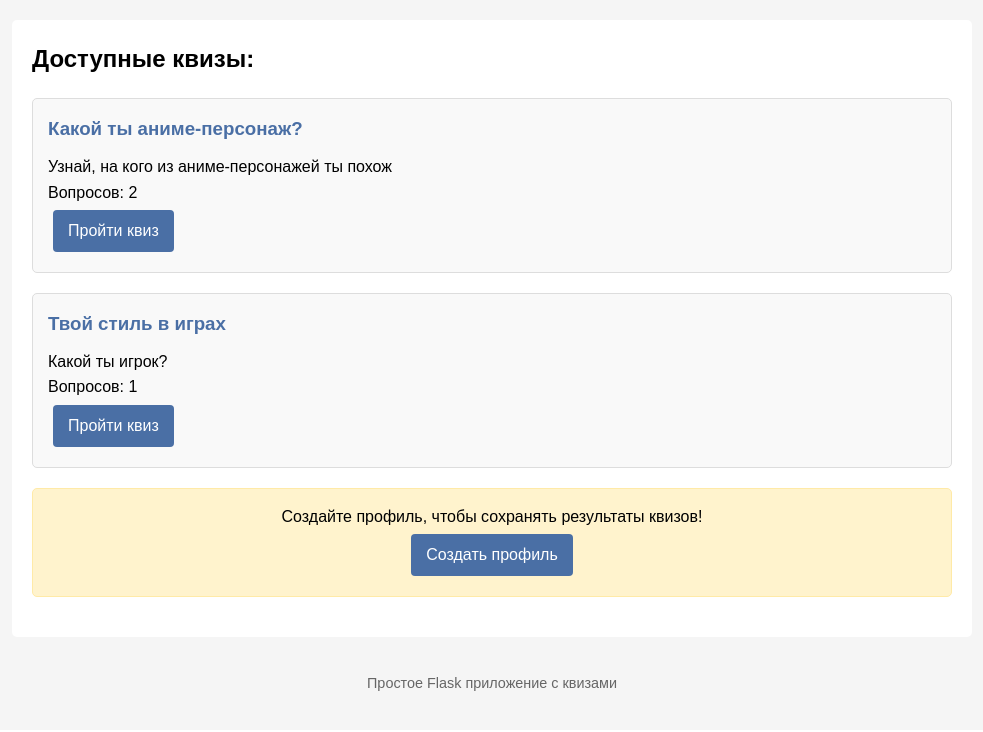
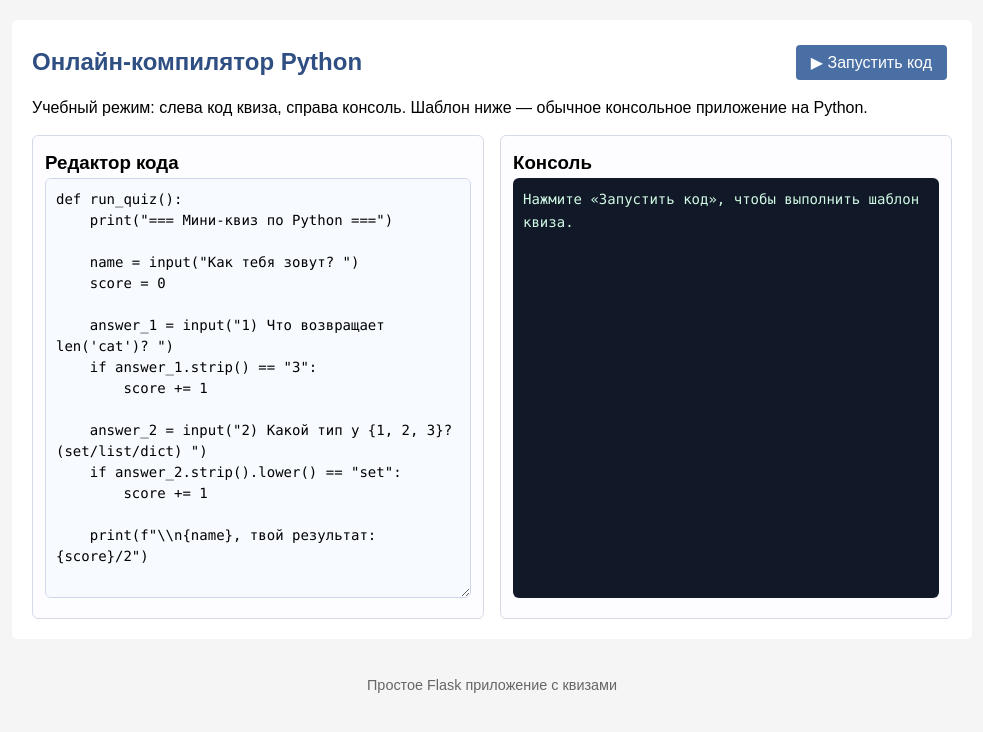
Before and after one commit to ze6r4/Flask, a Flask app: page / in a window 1280 px wide. Shown: the part 147-879 px from the top of the page, without its empty margins (148-1131 px from the left). Before the commit the page ends 838 px from the top, so only its background shows below. Run offline with Flask 3, Linux system fonts and the light colour scheme; some libraries are stand-ins or nearby versions.

Commit message:
Сделать главную страницу простым Python-компилятором

```diff
--- a/static/style.css
+++ b/static/style.css
@@ -255,3 +255,66 @@ footer {
         grid-template-columns: 1fr;
     }
 }
+
+
+.compiler-header {
+    display: flex;
+    justify-content: space-between;
+    align-items: center;
+    gap: 12px;
+    margin-bottom: 10px;
+}
+
+.compiler-header h2 {
+    color: #2f4f83;
+}
+
+.compiler-description {
+    margin-bottom: 15px;
+}
+
+.compiler-layout {
+    display: grid;
+    grid-template-columns: 1fr 1fr;
+    gap: 16px;
+}
+
+.editor-panel,
+.console-panel {
+    border: 1px solid #d5dbe6;
+    border-radius: 6px;
+    background: #fdfdff;
+    padding: 12px;
+}
+
+#python-editor {
+    width: 100%;
+    min-height: 420px;
+    border: 1px solid #cfd8ea;
+    border-radius: 6px;
+    padding: 10px;
+    font-family: Consolas, Monaco, monospace;
+    font-size: 14px;
+    line-height: 1.5;
+    resize: vertical;
+    background: #f7faff;
+}
+
+#python-console {
+    min-height: 420px;
+    max-height: 420px;
+    overflow: auto;
+    padding: 10px;
+    border-radius: 6px;
+    background: #111827;
+    color: #d1fae5;
+    font-family: Consolas, Monaco, monospace;
+    font-size: 14px;
+    white-space: pre-wrap;
+}
+
+@media (max-width: 900px) {
+    .compiler-layout {
+        grid-template-columns: 1fr;
+    }
+}
--- a/templates/index.html
+++ b/templates/index.html
@@ -1,25 +1,84 @@
 {% extends "base.html" %}
 
+{% block title %}Онлайн-компилятор Python{% endblock %}
+
 {% block content %}
-<h2>Доступные квизы:</h2>
+<section class="compiler-header">
+    <h2>Онлайн-компилятор Python</h2>
+    <button id="run-python" class="btn">▶ Запустить код</button>
+</section>
 
-<div class="quizzes">
-    {% for quiz in quizzes %}
-    <div class="quiz-card">
-        <h3>{{ quiz.title }}</h3>
-        <p>{{ quiz.description }}</p>
-        <p>Вопросов: {{ quiz.questions|length }}</p>
-        <a href="{{ url_for('take_quiz', quiz_id=quiz.id) }}" class="btn">
-            Пройти квиз
-        </a>
+<p class="compiler-description">
+    Учебный режим: слева код квиза, справа консоль. Шаблон ниже — обычное консольное приложение на Python.
+</p>
+
+<section class="compiler-layout">
+    <div class="editor-panel">
+        <h3>Редактор кода</h3>
+        <textarea id="python-editor" spellcheck="false">def run_quiz():
+    print("=== Мини-квиз по Python ===")
+
+    name = input("Как тебя зовут? ")
+    score = 0
+
+    answer_1 = input("1) Что возвращает len('cat')? ")
+    if answer_1.strip() == "3":
+        score += 1
+
+    answer_2 = input("2) Какой тип у {1, 2, 3}? (set/list/dict) ")
+    if answer_2.strip().lower() == "set":
+        score += 1
+
+    print(f"\\n{name}, твой результат: {score}/2")
+
+
+run_quiz()</textarea>
     </div>
-    {% endfor %}
-</div>
 
-{% if not session.username %}
-<div class="notice">
-    <p>Создайте профиль, чтобы сохранять результаты квизов!</p>
-    <a href="{{ url_for('create_profile') }}" class="btn">Создать профиль</a>
-</div>
-{% endif %}
+    <div class="console-panel">
+        <h3>Консоль</h3>
+        <pre id="python-console">Нажмите «Запустить код», чтобы выполнить шаблон квиза.</pre>
+    </div>
+</section>
+
+<script src="https://cdn.jsdelivr.net/npm/skulpt@1.2.0/dist/skulpt.min.js"></script>
+<script src="https://cdn.jsdelivr.net/npm/skulpt@1.2.0/dist/skulpt-stdlib.js"></script>
+<script>
+    const runButton = document.getElementById('run-python');
+    const editor = document.getElementById('python-editor');
+    const output = document.getElementById('python-console');
+
+    function appendOutput(text) {
+        output.textContent += text;
+    }
+
+    function builtinRead(x) {
+        if (Sk.builtinFiles === undefined || Sk.builtinFiles['files'][x] === undefined) {
+            throw new Error("Файл не найден: '" + x + "'");
+        }
+        return Sk.builtinFiles['files'][x];
+    }
+
+    runButton.addEventListener('click', async () => {
+        output.textContent = '';
+
+        Sk.pre = 'python-console';
+        Sk.configure({
+            output: appendOutput,
+            read: builtinRead,
+            inputfunTakesPrompt: true,
+            inputfun: (promptText) => {
+                const userInput = window.prompt(promptText) ?? '';
+                appendOutput(promptText + userInput + '\n');
+                return Promise.resolve(userInput);
+            }
+        });
+
+        try {
+            await Sk.misceval.asyncToPromise(() => Sk.importMainWithBody('<stdin>', false, editor.value, true));
+        } catch (error) {
+            appendOutput('\n[Ошибка] ' + error.toString());
+        }
+    });
+</script>
 {% endblock %}
```
